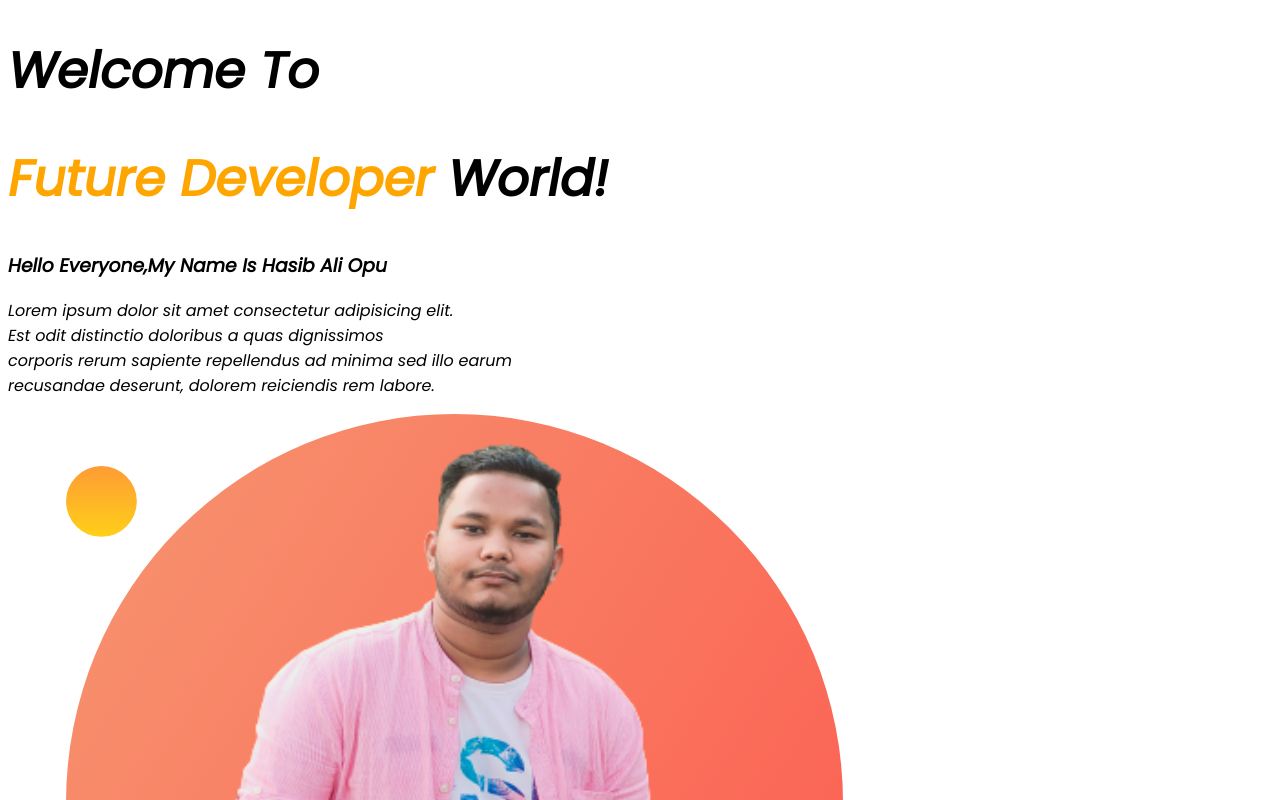
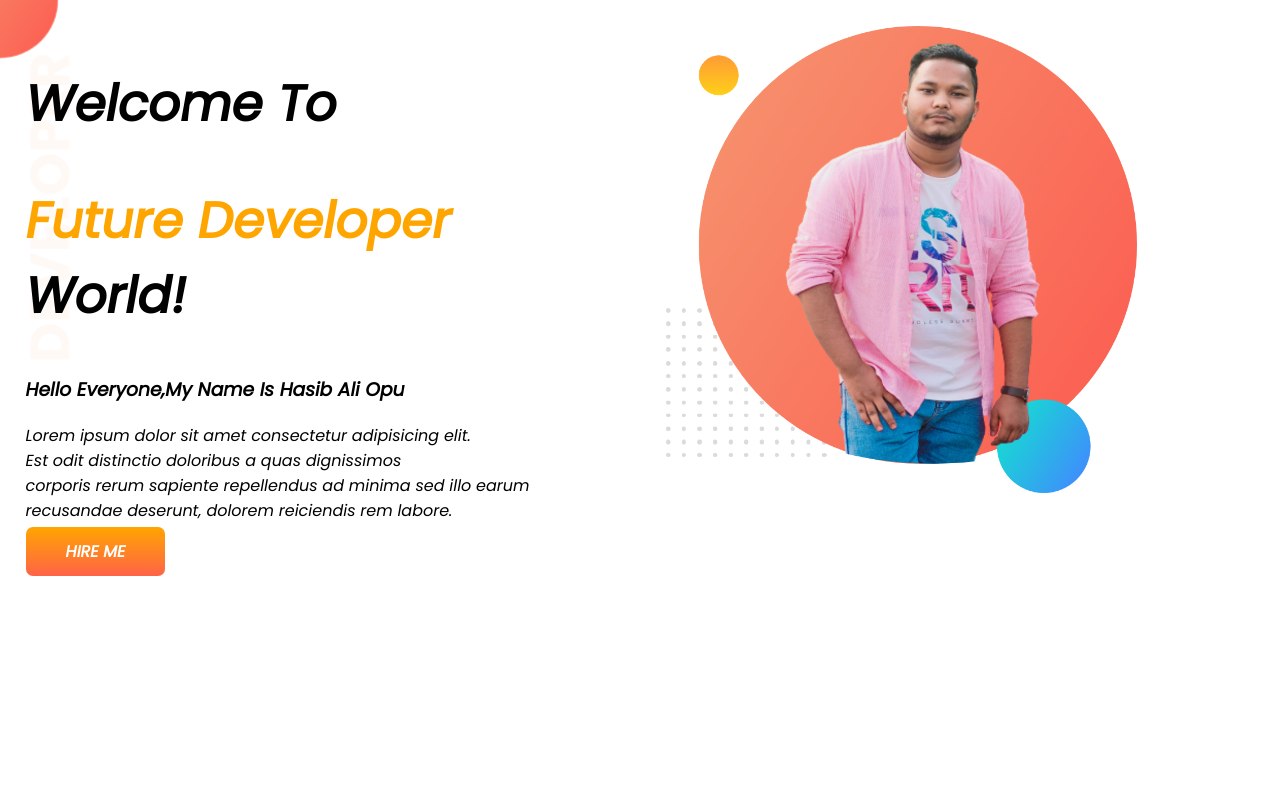
Before and after one commit to HasibAliOpu/Developer-portfolio, a plain HTML site: page index.html in a window 1280 px wide. Shown: the top 800 px of the page. Drawn offline with Linux system fonts and the light colour scheme.

Commit message:
Developer-portfolio

```diff
--- a/index.html
+++ b/index.html
@@ -11,17 +11,21 @@
     <link rel="stylesheet" href="style.css">
 </head>
 <body>
-    <div>
+    <section class="top-banner">
+    <div class="bottom">
         <h1>Welcome To</h1>
-    <h1><span class="fc">Future Developer</span> World!</h1>
+        <h1><span class="hadding">Future Developer</span> World!</h1>
         <h3>Hello Everyone,My Name Is Hasib Ali Opu</h3>
         <p>Lorem ipsum dolor sit amet consectetur adipisicing elit.<br>
             Est odit distinctio doloribus a quas dignissimos<br>
              corporis rerum sapiente repellendus ad minima sed illo earum<br>
               recusandae deserunt, dolorem reiciendis rem labore.</p>
+              <a href="https://github.com/HasibAliOpu" target="_blank" class="hire-button">HIRE ME</a>
         </div>
-    <div>
+
+        <div class="bottom">
             <img src="images/my portfolio pic.png" alt="">
         </div>
+    </section>
 </body>
 </html>
--- a/style.css
+++ b/style.css
@@ -1,9 +1,21 @@
 body{
-    font-family: 'Poppins', sans-serif;
+    font-family: 'Poppins', sans-serif;margin: 0;
 }
 h1{
     font-size: 50px;
 }
-.fc{
+.hadding{
     color:orange;
 }
+section{
+    display: flex;
+}
+.bottom{width: 50%;padding: 2%;}
+.bottom img{width: 80%;}
+.hire-button{
+    text-decoration: none;background-image: linear-gradient(orange,tomato);font-weight: 700;color: white;
+    padding: 13px 40px;border-radius: 7px;
+}
+.top-banner{
+    background-image: url(images/top-banner.png);background-repeat: no-repeat;
+}
```
Lines whose indentation alone changed are shown as unchanged.
